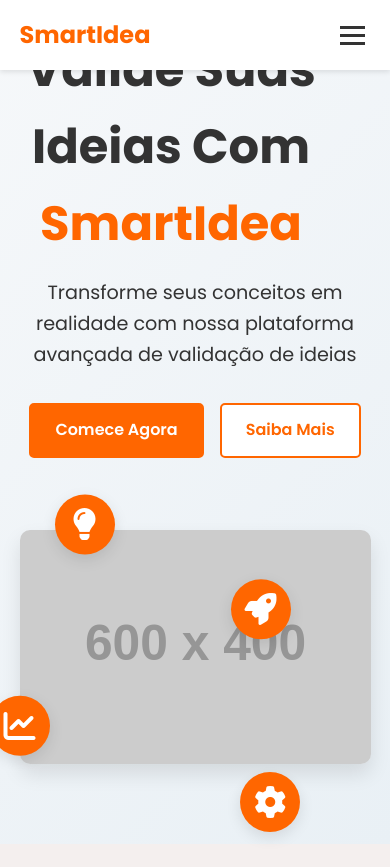
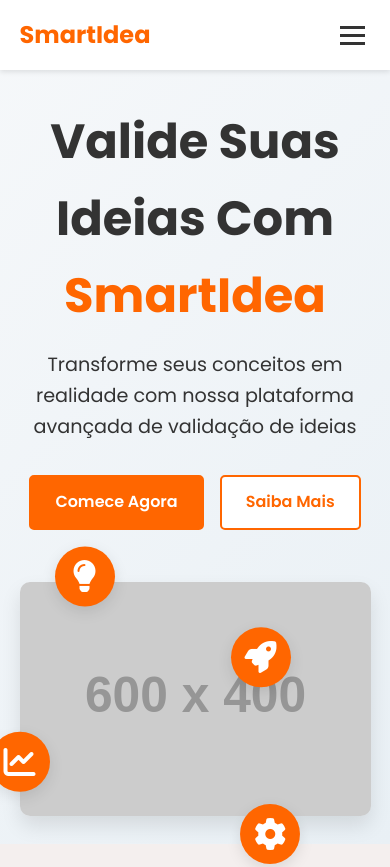
Before and after one commit to Ilhe8l/ProjetoExt-Sites, a plain HTML site: page SmartIdea/index.html in a window 390 px wide. Shown: the top 867 px of the page. Drawn offline with nearby package versions, Linux system fonts and the light colour scheme; placeholder pictures from the web are drawn by us.

Commit message:
Update styles.css

```diff
--- a/SmartIdea/styles.css
+++ b/SmartIdea/styles.css
@@ -103,7 +103,7 @@ h1, h2, h3 {
     justify-content: space-between;
     align-items: center;
     min-height: 100vh;
-    padding: 2rem 5%;
+    padding: 2rem 5% 0 5%;
     background: linear-gradient(135deg, #f6f8fa 0%, #e9f0f5 100%);
 }
 
@@ -224,7 +224,7 @@ h1, h2, h3 {
 
 
 .about{
-    padding-top: 4rem;
+    padding-top: 2rem;
 }
 
 .about p{
@@ -641,6 +641,12 @@ footer {
 
     .hero-content {
         margin-bottom: 2rem;
+        margin-top: 72px;
+
+    }
+
+    .hero-title{
+        margin-right: 0;
     }
 
     .cta-container {
```
